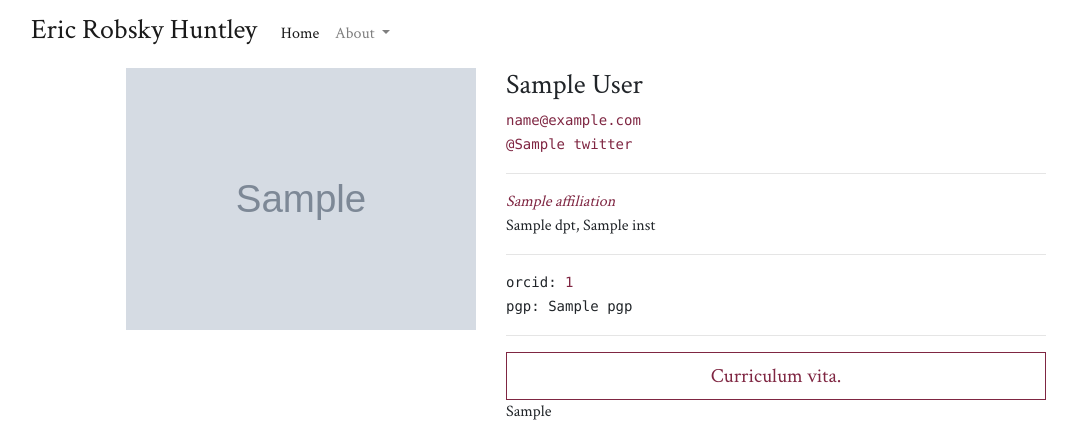
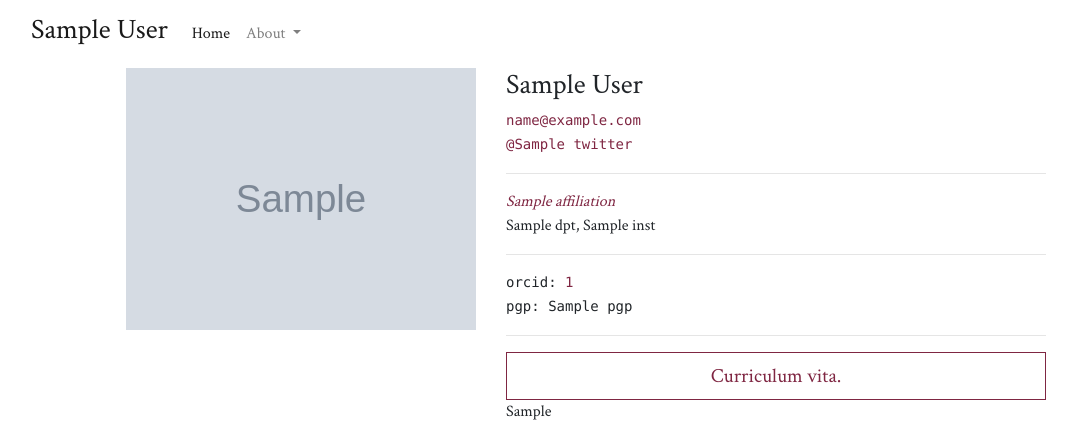
Before and after one commit to ericrobskyhuntley/ericrobskyhuntley.org, a Django app: template prof_site/blog/templates/blog/author_detail.html in a window 1280 px wide. Shown: the top 421 px of the page, without its empty margins (54-1131 px from the left). Run offline with Django 3.2, Linux system fonts and the light colour scheme; the template is opened without the code that fills it: most values are stand-ins (such as "Sample title", 1, 10 or a date in 2020); grey boxes marked "Sample" are stand-in pictures; some libraries are stand-ins or nearby versions.

Commit message:
add main author context processor

```diff
--- /dev/null
+++ b/prof_site/blog/context_processors.py
@@ -0,0 +1,4 @@
+from .models import Author
+
+def main_author(request):
+    return {'main_author': Author.objects.filter(id=1)[0]}
--- a/prof_site/blog/templates/blog/base.html
+++ b/prof_site/blog/templates/blog/base.html
@@ -10,13 +10,13 @@
     <script src="https://code.jquery.com/jquery-3.2.1.slim.min.js" integrity="sha384-KJ3o2DKtIkvYIK3UENzmM7KCkRr/rE9/Qpg6aAZGJwFDMVNA/GpGFF93hXpG5KkN" crossorigin="anonymous"></script>
     <script src="https://cdnjs.cloudflare.com/ajax/libs/popper.js/1.12.9/umd/popper.min.js" integrity="sha384-ApNbgh9B+Y1QKtv3Rn7W3mgPxhU9K/ScQsAP7hUibX39j7fakFPskvXusvfa0b4Q" crossorigin="anonymous"></script>
     <script src="https://maxcdn.bootstrapcdn.com/bootstrap/4.0.0/js/bootstrap.min.js" integrity="sha384-JZR6Spejh4U02d8jOt6vLEHfe/JQGiRRSQQxSfFWpi1MquVdAyjUar5+76PVCmYl" crossorigin="anonymous"></script>
-    <title>{% block title %}Eric Robsky Huntley{% endblock %}</title>
+    <title>{% block title %}{{ main_author }}{% endblock %}</title>
 </head>
 
 <body>
   <div class="container">
     <nav class="navbar navbar-expand-lg navbar-light">
-      <a class="navbar-brand" href="/"><h3>Eric Robsky Huntley</h3></a></h1>
+      <a class="navbar-brand" href="/"><h3>{{ main_author }}</h3></a></h1>
       <button class="navbar-toggler" type="button" data-toggle="collapse" data-target="#navbarSupportedContent" aria-controls="navbarSupportedContent" aria-expanded="false" aria-label="Toggle navigation">
         <span class="navbar-toggler-icon"></span>
       </button>
@@ -30,8 +30,8 @@
               About
             </a>
             <div class="dropdown-menu" aria-labelledby="navbarDropdown">
-              <a class="dropdown-item" href="/author/eric-robsky-huntley/">Biography</a>
-              <a class="dropdown-item" href="#">CV</a>
+              <a class="dropdown-item" href="{% url 'blog:author_detail' main_author.slug %}">Biography</a>
+              <a class="dropdown-item" href="{{ main_author.vita.url }}">CV</a>
             </div>
           </li>
         </ul>
--- a/prof_site/blog/views.py
+++ b/prof_site/blog/views.py
@@ -3,7 +3,7 @@ from django.http import Http404
 from django.views import generic
 from django.core.serializers import serialize
 
-from .models import Post, Author, UrbanArea, Land, BathContours, ElevContours
+from .models import Post, Author, UrbanArea, Land
 
 class IndexView(generic.ListView):
     template_name = 'blog/post_list.html'
--- a/prof_site/prof_site/settings.py
+++ b/prof_site/prof_site/settings.py
@@ -64,6 +64,7 @@ TEMPLATES = [
         'APP_DIRS': True,
         'OPTIONS': {
             'context_processors': [
+                'blog.context_processors.main_author',
                 'django.template.context_processors.debug',
                 'django.template.context_processors.request',
                 'django.contrib.auth.context_processors.auth',
```
